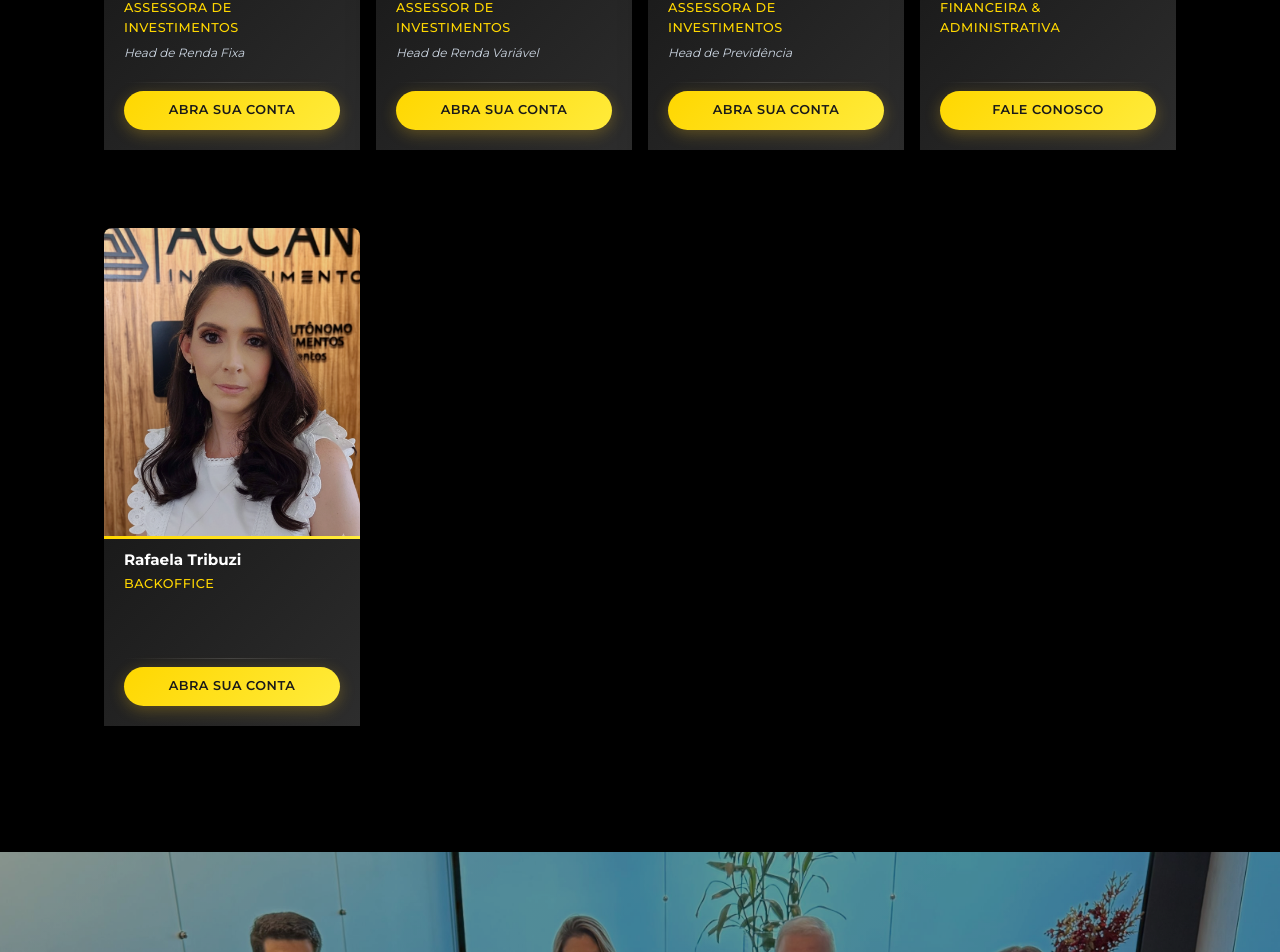
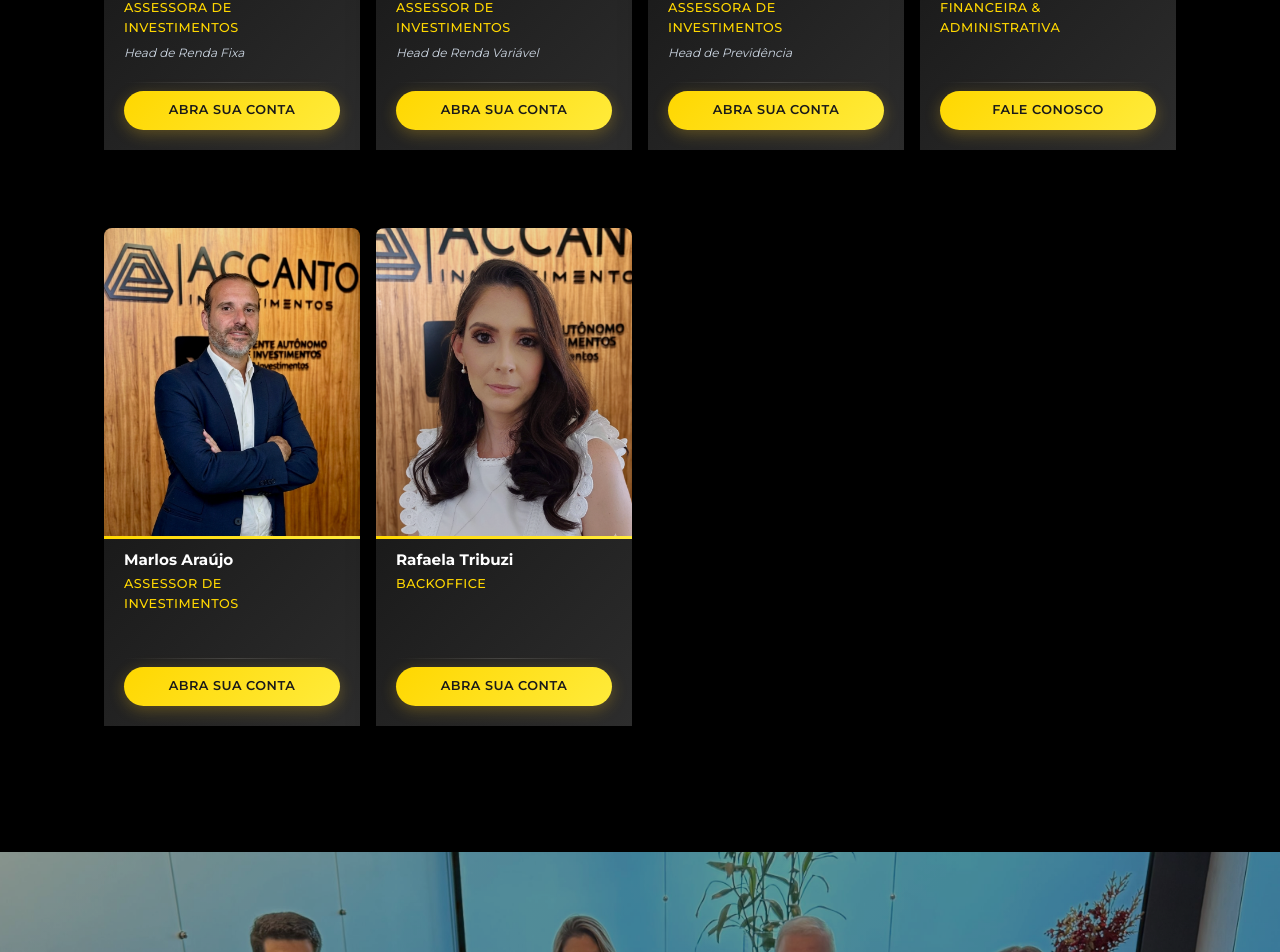
Before and after one commit to andreoni10/accanto-landing-page, a Django app: page /nossa-equipe/ in a window 1280 px wide. Shown: the part 1964-2916 px from the top of the page. Run offline with Django 5.2, Linux system fonts and the light colour scheme.

Commit message:
Adição de Assessor de Investimentos

```diff
--- a/accanto_landing_page/landing/templates/landing/nossa_equipe.html
+++ b/accanto_landing_page/landing/templates/landing/nossa_equipe.html
@@ -161,6 +161,22 @@
 
         <!-- Card 9 -->
         <div class="card-equipe">
+          <img src="{% static 'landing/images/nossa_equipe/image_marlos_araujo.jpg' %}" alt="Marlos Araújo" />
+
+          <div class="card-equipe-footer">
+            <div class="card-info">
+              <h3 class="card-name">Marlos Araújo</h3>
+              <p class="card-position">Assessor de Investimentos</p>
+            </div>
+
+            <hr class="card-divider" />
+
+            <a href="https://cadastro.xpi.com.br/v3/cadastro/nome?assessor=" target="_blank" class="card-btn">Abra sua conta</a>
+          </div>
+        </div>
+
+        <!-- Card 10 -->
+        <div class="card-equipe">
           <img src="{% static 'landing/images/nossa_equipe/image_rafaela_tribuzi.jpg' %}" alt="Rafaela Tribuzi" />
 
           <div class="card-equipe-footer">
```
Also changed, not shown: accanto_landing_page/landing/static/landing/images/nossa_equipe/image_marlos_araujo.jpg (added), 1 other file.
